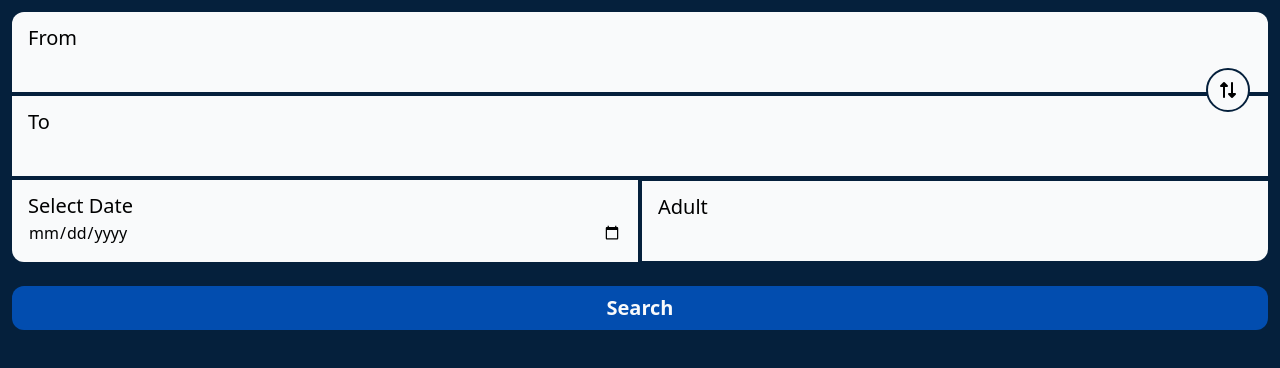
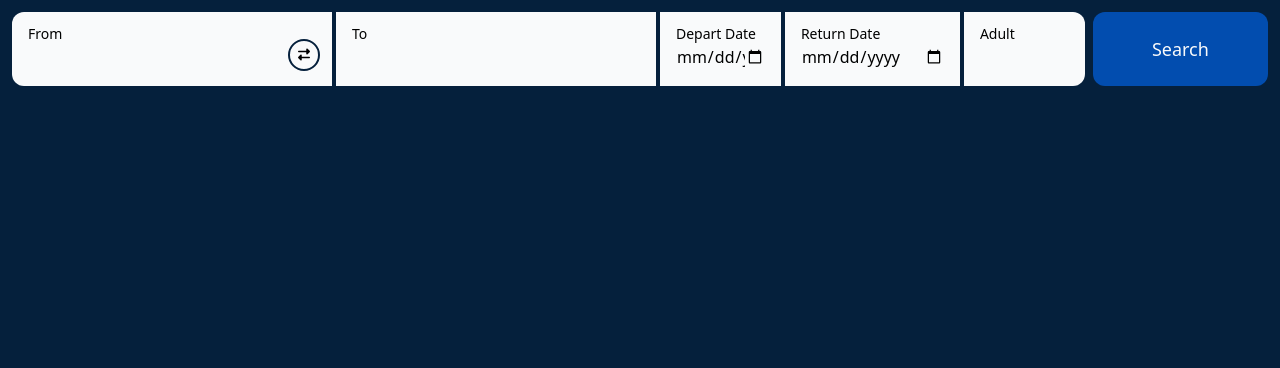
Before and after one commit to Ikramico/skill-test, a plain HTML site: page index.html in a window 1280 px wide. Drawn offline with nearby package versions, Linux system fonts and the light colour scheme.

Commit message:
laptop ui done

```diff
--- a/index.html
+++ b/index.html
@@ -8,32 +8,37 @@
     <script src="https://cdn.tailwindcss.com"></script>
 </head>
 <body class="bg-[#05203c]">
-    <div class="flex-col p-3 relative">
-        <div class="from bg-gray-50 p-1 w-full rounded-t-xl overflow-hidden">
-            <p class="px-3 pt-2 text-xl">From</p>
+    <div>
+    <div class="flex-col lg:flex lg:flex-row p-3 relative">
+        <div class="from bg-gray-50 p-1 w-full rounded-t-xl lg:rounded-tr-[0] lg:rounded-bl-xl overflow-hidden lg:w-[60%] lg:mr-1">
+            <p class="px-3 pt-2 lg:text-sm text-xl">From</p>
             <input type="text" id="from search" class="pb-3 px-3 w-full  bg-gray-50">
             <ul id="sugs"></ul>
         </div>
-        <i class="fa-solid fa-right-left bg-gray-50 p-3 rounded-full absolute top-[20%] right-[30px] rotate-90 border-2 border-[#05203c]" onclick="swap()"></i>
-        <div class="from bg-gray-50 w-full mt-1 p-1">
-            <p class="px-3 pt-2 text-xl">To</p>
+        <i class="fa-solid fa-right-left bg-gray-50 p-3 rounded-full absolute top-[20%] right-[5%] rotate-90 lg:rotate-0 lg:right-[75%] lg:text-[12px] lg:p-2 lg:top-[40%] border-2 border-[#05203c]" onclick="swap()"></i>
+        <div class="from bg-gray-50 w-full  lg:mt-[0] mt-1 p-1 lg:w-[60%]">
+            <p class="px-3 pt-2 text-xl lg:text-sm">To</p>
             <input type="text" id="to search" class="pb-3 px-3 w-full  bg-gray-50">
             <ul id="sugs" class="bg-gray-50 w-1/2"></ul>
         </div>
-        <div class="flex items-center">
-            <div class="w-1/2 bg-gray-50  mt-1 p-1 rounded-bl-xl overflow-hidden">
-            <p class="px-3 pt-2 text-xl">Select Date</p>
+        <div class="flex items-center lg:mt-[0] lg:w-2/3">
+            <div class="w-1/2 bg-gray-50  mt-1 p-1 rounded-bl-xl overflow-hidden lg:rounded-bl-[0] lg:h-[100%] lg:mt-[0] lg:ml-1 ">
+            <p class="px-3 pt-2 text-xl lg:text-sm">Depart Date</p>
             <input type="date" id="date" class="pb-3 px-3 w-full  bg-gray-50">
         </div>
-        <div class="w-1/2 bg-gray-50 ml-1 rounded-br-xl overflow-hidden  mt-1 p-1">
-            <p class="px-3 pt-2 text-xl">Adult</p>
+        <div class="w-1/2 bg-gray-50  mt-1 p-1  hidden lg:inline ml-1 lg:rounded-bl-[0] lg:h-[100%] lg:mt-[0] lg:ml-1">
+            <p class="px-3 pt-2 text-xl lg:text-sm">Return Date</p>
+            <input type="date" id="date" class="pb-3 px-3 w-full  bg-gray-50">
+        </div>
+        <div class="w-1/2 bg-gray-50 ml-1 rounded-br-xl overflow-hidden  mt-1 p-1 lg:rounded-bl-[0] lg:h-[100%] lg:mt-[0] lg:ml-1 lg:rounded-tr-xl">
+            <p class="px-3 pt-2 text-xl lg:text-sm">Adult</p>
             <input type="number" id="adult" class="pb-3 px-3 w-full  bg-gray-50">
         </div>
 
         </div>
-        <button type="button" class="bg-[#024daf] mt-6 w-full py-2 rounded-xl font-bold text-gray-50 text-xl">Search</button>
+        <button type="button" class="bg-[#024daf] mt-6 w-full py-2 rounded-xl font-bold text-gray-50 text-xl lg:w-1/3 lg:text-lg lg:font-thin  lg:ml-2 lg:mt-[0]">Search</button>
     </div>
-
+    </div>
     <script src="./script.js"></script>
 </body>
 </html>
```
Also changed, not shown: readme.txt.
